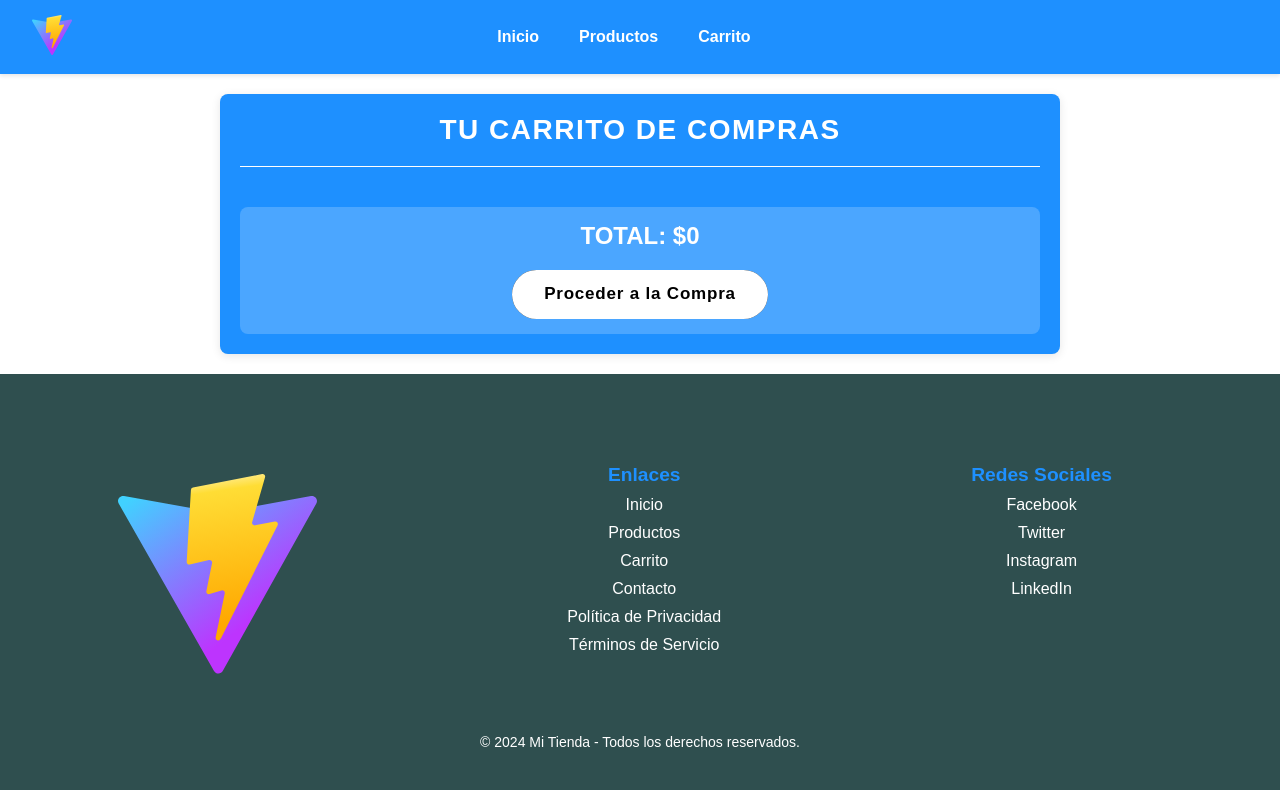
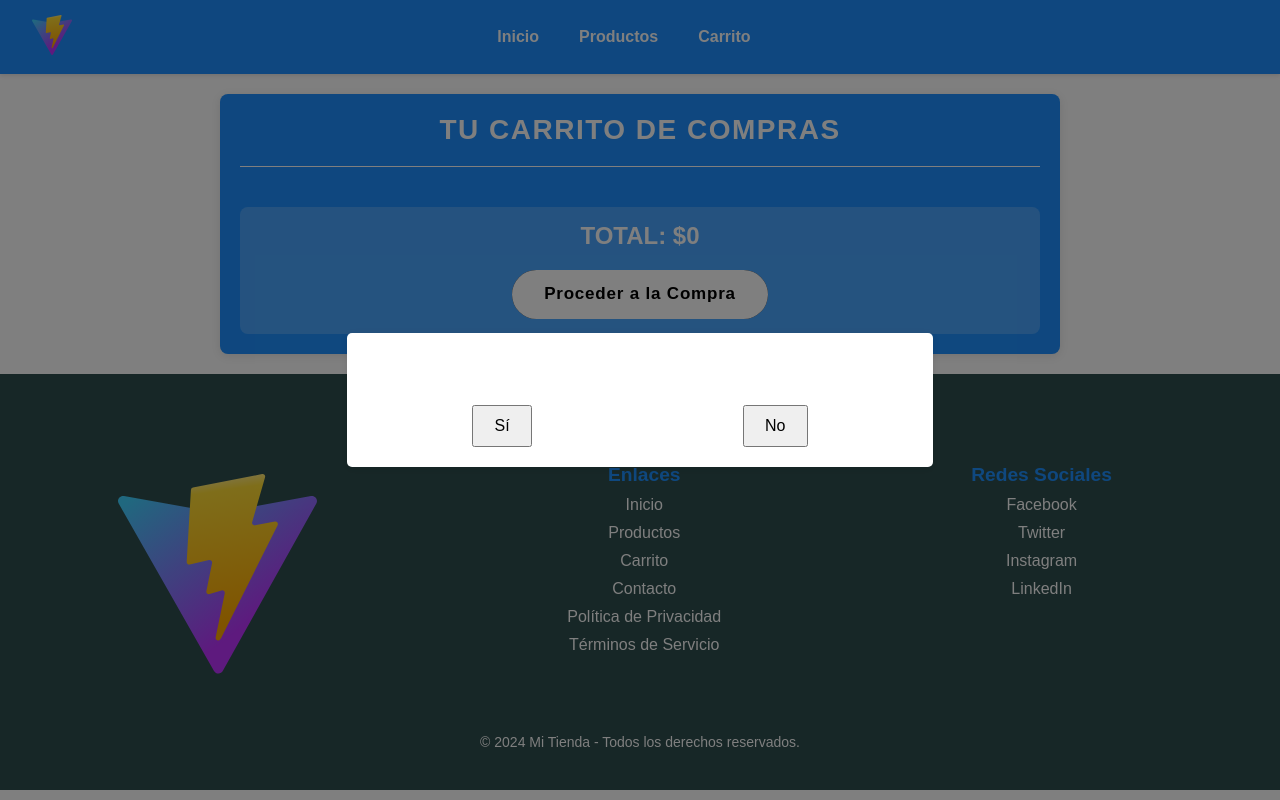
Before and after one commit to CrissG07/Eccomerce, a React (Vite) app: page /cart in a window 1280 px wide. Both pictures are taken after a click on the button "Proceder a la Compra". Built offline with nearby package versions, Linux system fonts and the light colour scheme.

Commit message:
carrito putos

```diff
--- a/src/components/Cart.jsx
+++ b/src/components/Cart.jsx
@@ -1,8 +1,27 @@
+import { useState } from 'react';
+import { useCart } from '../context/CartContext';// Importa el contexto del carrito
 import '../styles/cart.css';
-import { useCart } from '../context/CartContext'; // Importa el contexto del carrito
+import ConfirmationModal from '../components/ConfirmationModal';
 
 export const Cart = () => {
-    const { cartItems, removeFromCart, updateCartItemQuantity, getCartTotal } = useCart(); // Obtén las funciones necesarias del contexto
+    const [isModalOpen, setIsModalOpen] = useState(false);
+    const [isPurchaseConfirmed, setIsPurchaseConfirmed] = useState(false);
+    const { cartItems, removeFromCart, updateCartItemQuantity, getCartTotal } = useCart();
+
+    const handleProceedToCheckout = () => {
+        setIsModalOpen(true); // Abre el modal cuando se hace clic en "Proceder a la Compra"
+    };
+
+    const handleConfirmPurchase = () => {
+        setIsModalOpen(false);
+        setIsPurchaseConfirmed(true); // Marca la compra como confirmada
+        alert("Compra realizada");
+        window.location.href = '/products'; // Redirige a la lista de productos
+    };
+
+    const handleCloseModal = () => {
+        setIsModalOpen(false); // Cierra el modal sin confirmar la compra
+    };
 
     return (
         <div className="carrito">
@@ -16,7 +35,11 @@ export const Cart = () => {
                             <p>Precio: ${item.price}</p>
                             <div className="cantidad">
                                 <button onClick={() => updateCartItemQuantity(item.id, item.quantity - 1)}>-</button>
-                                <input type="number" value={item.quantity} onChange={(e) => updateCartItemQuantity(item.id, parseInt(e.target.value))} />
+                                <input
+                                    type="number"
+                                    value={item.quantity}
+                                    onChange={(e) => updateCartItemQuantity(item.id, parseInt(e.target.value))}
+                                />
                                 <button onClick={() => updateCartItemQuantity(item.id, item.quantity + 1)}>+</button>
                             </div>
                             <button className="eliminar" onClick={() => removeFromCart(item.id)}>Eliminar</button>
@@ -26,12 +49,20 @@ export const Cart = () => {
             </div>
             <div className="carrito-total">
                 <h3>Total: ${getCartTotal()}</h3>
-                <button className="comprar"><span>Proceder a la Compra</span></button>
+                <button className="comprar" onClick={handleProceedToCheckout}>
+                    <span>Proceder a la Compra</span>
+                </button>
             </div>
+
+            <ConfirmationModal
+                isOpen={isModalOpen}
+                onClose={handleCloseModal}
+                onConfirm={handleConfirmPurchase}
+            />
+
+            {isPurchaseConfirmed && <p>Compra realizada</p>} {/* Mensaje opcional */}
         </div>
     );
 };
 
-//Modal//
-
 export default Cart;
--- /dev/null
+++ b/src/components/ConfirmationModal.jsx
@@ -0,0 +1,20 @@
+import React from 'react';
+import '../styles/ConfirmationModal.css'; // Estilos opcionales para el modal
+
+const ConfirmationModal = ({ isOpen, onClose, onConfirm }) => {
+    if (!isOpen) return null;
+
+    return (
+        <div className="modal-overlay">
+            <div className="modal-content">
+                <h2>¿Deseas confirmar la compra?</h2>
+                <div className="modal-buttons">
+                    <button onClick={onConfirm}>Sí</button>
+                    <button onClick={onClose}>No</button>
+                </div>
+            </div>
+        </div>
+    );
+};
+
+export default ConfirmationModal;
--- /dev/null
+++ b/src/styles/ConfirmationModal.css
@@ -0,0 +1,33 @@
+/* ConfirmationModal.css */
+.modal-overlay {
+    position: fixed;
+    top: 0;
+    left: 0;
+    right: 0;
+    bottom: 0;
+    background-color: rgba(0, 0, 0, 0.5);
+    display: flex;
+    align-items: center;
+    justify-content: center;
+    z-index: 1000;
+}
+
+.modal-content {
+    background-color: #fff;
+    padding: 20px;
+    border-radius: 5px;
+    text-align: center;
+    box-shadow: 0 2px 10px rgba(0, 0, 0, 0.1);
+}
+
+.modal-buttons {
+    margin-top: 20px;
+    display: flex;
+    justify-content: space-around;
+}
+
+.modal-buttons button {
+    padding: 10px 20px;
+    font-size: 16px;
+    cursor: pointer;
+}
```
